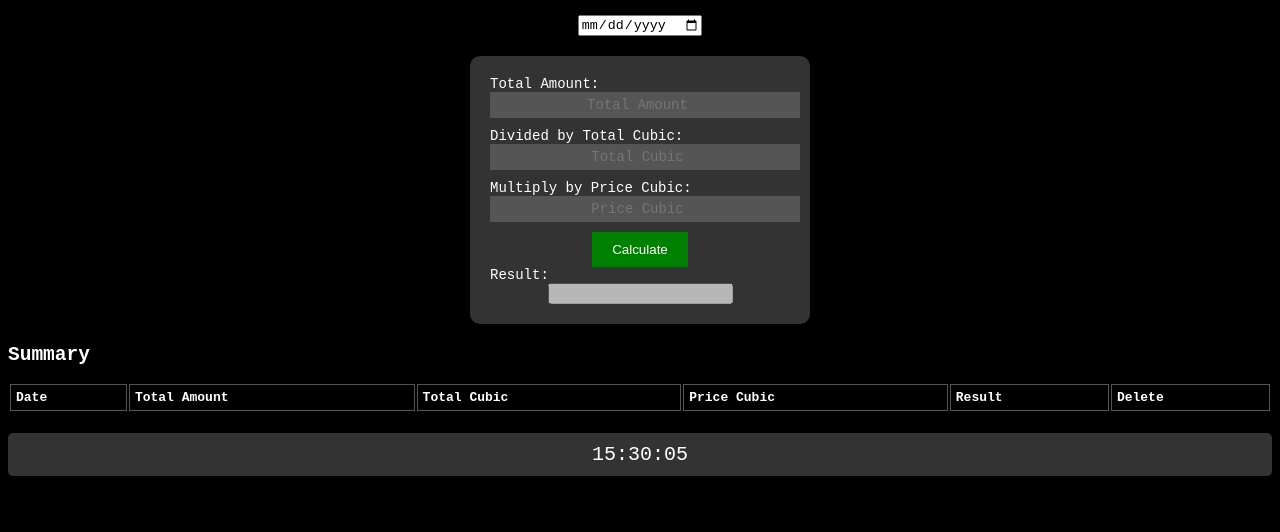
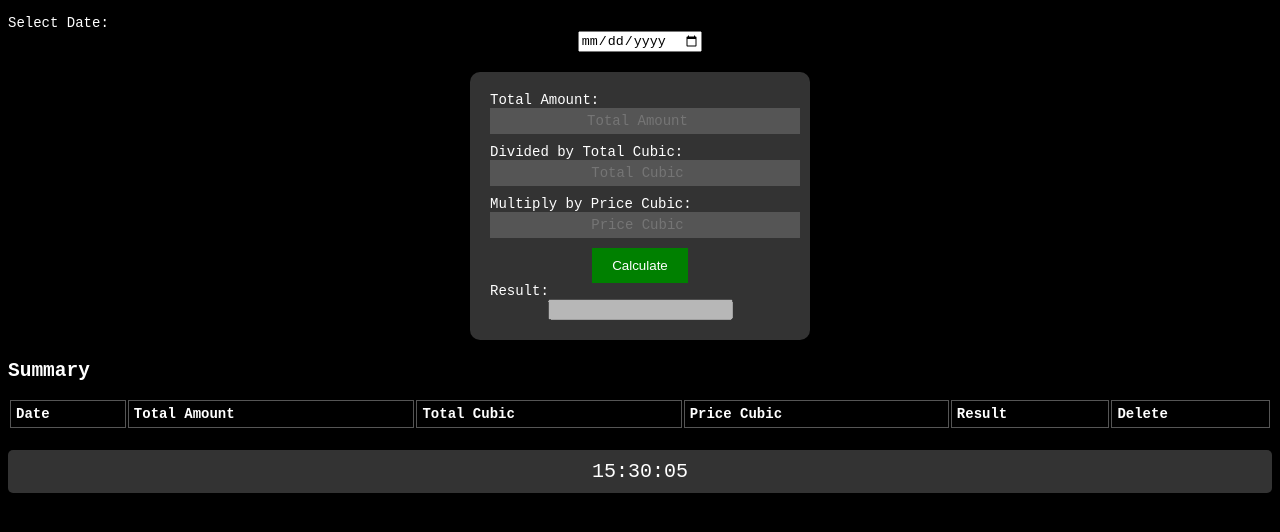
Before and after one commit to yuzithzu/Waterbill, a plain HTML site: page index.html in a window 1280 px wide. Shown: the part 50-582 px from the top of the page. Drawn offline with Linux system fonts and the light colour scheme.

Commit message:
Update index.html

```diff
--- a/index.html
+++ b/index.html
@@ -51,9 +51,11 @@
         #summary {
             margin-top: 20px;
             text-align: left;
+            width: 100%;
         }
         table {
             width: 100%;
+            font-size: 14px;
         }
         th, td {
             padding: 5px;
@@ -77,6 +79,7 @@
 </head>
 <body>
     <h1>Water Bill Calculator</h1>
+    <label for="date">Select Date:</label>
     <input type="date" id="date">
     <div id="calculator">
         <label for="totalAmount">Total Amount:</label>
```
